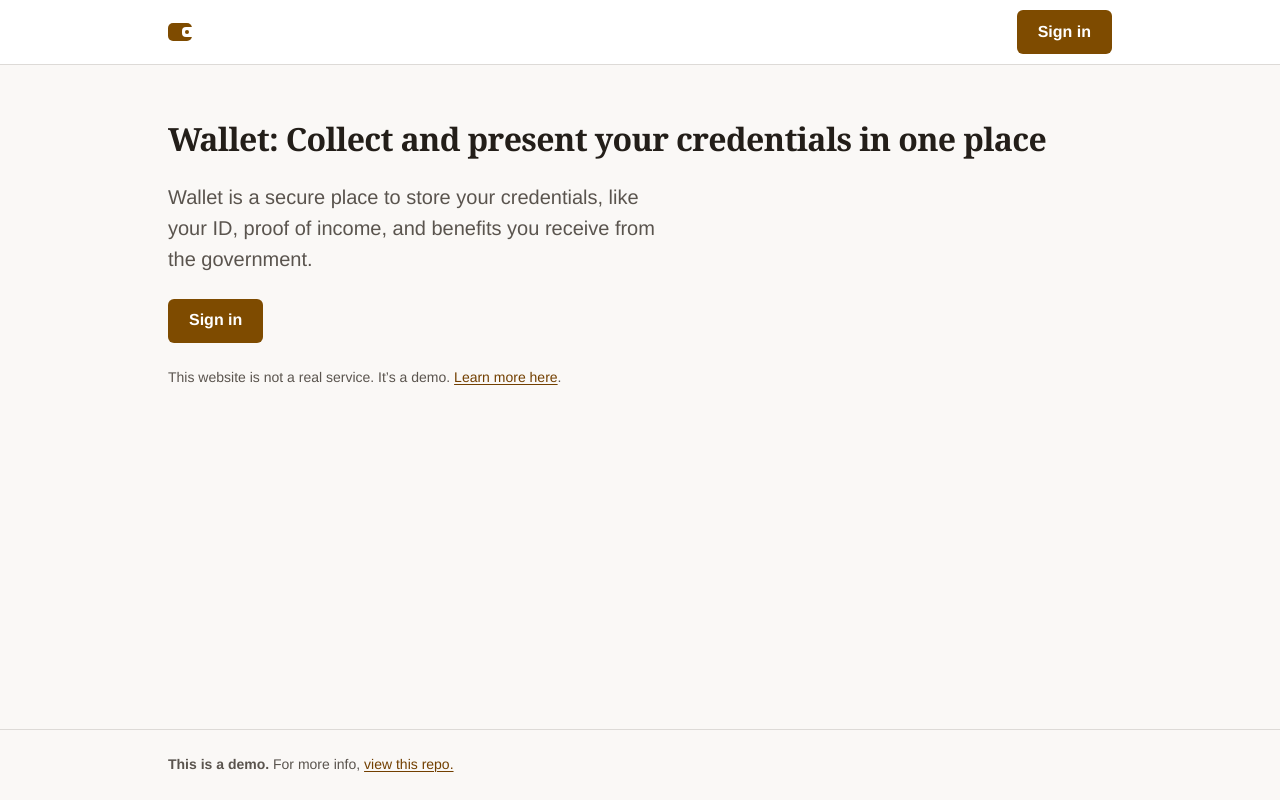
After one commit to edmullen/credentials-demo, a FastAPI app: template apps/wallet/app/templates/landing.html in a window 1280 px wide. The commit adds this page. Run offline with FastAPI, Linux system fonts and the light colour scheme; the template is opened without the code that fills it, so the values that code supplies are empty.

Commit message:
Wallet: landing page, Sign in and Sign out (Loop 4a, PR 2)
/ now renders a landing page instead of redirecting to p01. It has the
#69 headline, blurb and demo notice, and a Sign in button in the page and
in the header, both opening p01's credentials. base.html takes no person
on that page: the brand links to /, and there is no Menu, initials or
Switch person link.

Sign out, a plain link to /, is the last Menu item. It doesn't fit
beside three links in the Wallet's 30rem desktop header, so the Wallet
now shows the Menu at every width (Ed, during build; docs/design.md §4
and §9 item 4 updated). The panel is the page's one Main nav.

Refs #69 (items 1, 2)

Co-Authored-By: Claude Opus 5.5 <noreply@anthropic.com>

```diff
--- a/apps/wallet/app/main.py
+++ b/apps/wallet/app/main.py
@@ -54,7 +54,10 @@ def viewed_person(person_id: str) -> dict:
     return person
 
 
-def render(request: Request, template: str, person: dict, active: str, **context) -> HTMLResponse:
+def render(
+    request: Request, template: str, person: dict | None, active: str, **context
+) -> HTMLResponse:
+    """`person` is None only on the landing page, which has no one signed in."""
     return templates.TemplateResponse(
         request,
         template,
@@ -62,9 +65,10 @@ def render(request: Request, template: str, person: dict, active: str, **context
     )
 
 
-@app.get("/")
-async def index() -> RedirectResponse:
-    return RedirectResponse(f"/p/{DEFAULT_PERSON}/credentials", status_code=303)
+@app.get("/", response_class=HTMLResponse)
+async def landing(request: Request) -> HTMLResponse:
+    # Sign in is navigation, not authentication: it opens the default person's wallet.
+    return render(request, "landing.html", None, "", sign_in=f"/p/{DEFAULT_PERSON}/credentials")
 
 
 @app.get("/p/{person_id}/credentials", response_class=HTMLResponse)
--- a/apps/wallet/app/static/cred.css
+++ b/apps/wallet/app/static/cred.css
@@ -901,3 +901,15 @@ a.cred:hover { border-color: var(--line-2); color: var(--ink); }
 }
 /* the step line was an <h1>; keep the heading rhythm it had */
 p.intro__title { margin: 0; line-height: 1.15; text-wrap: balance; }
+
+/* --- landing page (docs/design.md §4) ---------------------- */
+.landing__note { margin: 0; font-size: 0.875rem; color: var(--ink-2); }
+
+/* --- nav: the Menu at every width (docs/design.md §4) -------
+   Sign out doesn't fit beside three links in a 30rem header, so the
+   Wallet keeps its phone Menu on desktop too. The panel's content
+   lines up with the 30rem column rather than the window's edges. */
+html[data-app="wallet"] .nav-menu { display: block; }
+html[data-app="wallet"] .nav-menu__panel {
+  padding-inline: max(calc(var(--space) * 3), calc((100% - 30rem) / 2 + var(--space) * 3));
+}
--- a/apps/wallet/app/templates/base.html
+++ b/apps/wallet/app/templates/base.html
@@ -3,7 +3,7 @@
 <head>
   <meta charset="utf-8">
   <meta name="viewport" content="width=device-width, initial-scale=1">
-  <title>{{ page_title }} — {{ site.name }}</title>
+  <title>{% if page_title %}{{ page_title }} — {% endif %}{{ site.name }}</title>
   <link rel="preconnect" href="https://fonts.googleapis.com">
   <link rel="preconnect" href="https://fonts.gstatic.com" crossorigin>
   <link href="{{ site.fonts_url }}" rel="stylesheet">
@@ -13,24 +13,24 @@
   <a class="skip" href="#main">Skip to main content</a>
   <header class="header">
     <div class="header__inner">
-      <a class="header__brand" href="/p/{{ person.id }}/credentials">
+      <a class="header__brand" href="{% if person %}/p/{{ person.id }}/credentials{% else %}/{% endif %}">
         <span class="header__mark header__mark--wallet" aria-hidden="true"></span>
         {{ site.name }}
       </a>
-      <nav class="header__nav" aria-label="Main">
-        {% for key, label in nav %}
-        <a href="/p/{{ person.id }}/{{ key }}"{% if key == active %} aria-current="page"{% endif %}>{{ label }}</a>
-        {% endfor %}
-      </nav>
+      {% if person %}
       <span class="initials" role="img" aria-label="{{ person.name }}">{{ person.initials }}</span>
       <details class="nav-menu">
         <summary>Menu</summary>
-        <div class="nav-menu__panel">
+        <nav class="nav-menu__panel" aria-label="Main">
           {% for key, label in nav %}
           <a href="/p/{{ person.id }}/{{ key }}"{% if key == active %} aria-current="page"{% endif %}>{{ label }}</a>
           {% endfor %}
-        </div>
+          <a href="/">Sign out</a>
+        </nav>
       </details>
+      {% else %}
+      <a class="btn" href="{{ sign_in }}">Sign in</a>
+      {% endif %}
     </div>
   </header>
 
@@ -41,7 +41,7 @@
   <footer class="footer">
     <div class="wrap">
       <p class="footer__note"><strong>This is a demo.</strong> For more info, <a href="https://github.com/edmullen/credentials-demo">view this repo.</a></p>
-      {% block footer_aside %}<span class="footer__aside"><a href="/p/{{ person.id }}/switch?from={{ active }}">Switch person</a></span>{% endblock %}
+      {% block footer_aside %}{% if person %}<span class="footer__aside"><a href="/p/{{ person.id }}/switch?from={{ active }}">Switch person</a></span>{% endif %}{% endblock %}
     </div>
   </footer>
   {% block scripts %}{% endblock %}
--- /dev/null
+++ b/apps/wallet/app/templates/landing.html
@@ -0,0 +1,11 @@
+{% extends "base.html" %}
+{% block main %}
+    <div class="wrap stack">
+      <h1 class="intro__title">Wallet: Collect and present your credentials in one place</h1>
+      <p class="intro__purpose">Wallet is a secure place to store your credentials, like your ID, proof of income, and benefits you receive from the government.</p>
+      <div class="row">
+        <a class="btn" href="{{ sign_in }}">Sign in</a>
+      </div>
+      <p class="landing__note">This website is not a real service. It&rsquo;s a demo. <a href="https://github.com/edmullen/credentials-demo">Learn more here</a>.</p>
+    </div>
+{% endblock %}
```
Also changed, not shown: apps/wallet/tests/test_landing.py (added, +54 -0 lines), apps/wallet/tests/test_routes.py (+2 -6 lines), docs/design.md (+11 -7 lines).
